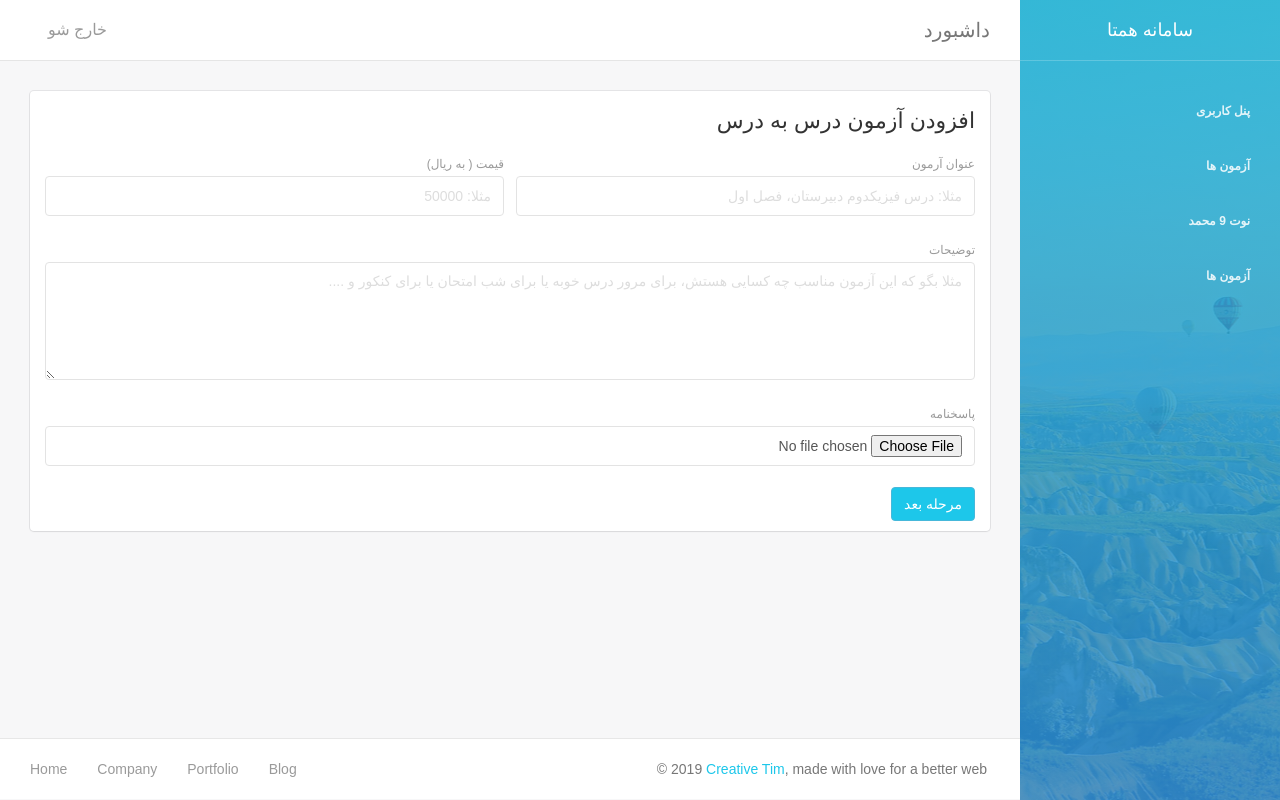
After one commit to mahdimsr/hamta, a Laravel app: page /admin/dashboard/exams/add in a window 1280 px wide. The commit adds this page. Run offline with Laravel 8, Linux system fonts and the light colour scheme; a user stored in the database is signed in; data comes from the database, SQL or seed files in the repository; some libraries are stand-ins or nearby versions.

Commit message:
add exam

```diff
--- a/app/Http/Controllers/Admin/Dashboard/DashboardController.php
+++ b/app/Http/Controllers/Admin/Dashboard/DashboardController.php
@@ -11,4 +11,6 @@ class DashboardController extends Controller
 	{
 		return view('admin.dashboard.layout');
     }
+
+
 }
--- /dev/null
+++ b/app/Http/Controllers/Admin/Dashboard/LessonExamController.php
@@ -0,0 +1,56 @@
+<?php
+
+namespace App\Http\Controllers\Admin\Dashboard;
+
+use App\model\LessonExam;
+use Illuminate\Http\Request;
+use App\Http\Controllers\Controller;
+use Illuminate\Support\Facades\Storage;
+
+
+class LessonExamController extends Controller
+{
+
+
+	public function exams()
+	{
+		$lessonExam = LessonExam::all();
+
+		return $lessonExam;
+
+		return view('admin.dashboard.lessonExam.exams');
+	}
+
+
+
+	public function addShow()
+	{
+		return view('admin.dashboard.lessonExam.add');
+	}
+
+
+
+	public function add(Request $r)
+	{
+		//validate here
+
+
+		//after validate
+
+		$answerFile = $r->file('answerSheet');
+
+		$lessonExam = new LessonExam();
+
+		$lessonExam->exm         = 'TextExm';
+		$lessonExam->title       = $r->input('title');
+		$lessonExam->description = $r->input('description');
+		$lessonExam->price       = $r->input('price');
+		$lessonExam->answerSheet = $answerFile->hashName();
+
+		$lessonExam->save();
+
+		Storage::disk('lessonExam')->put($lessonExam->exm, $answerFile);
+
+		return redirect()->route('admin_exams');
+	}
+}
--- a/config/filesystems.php
+++ b/config/filesystems.php
@@ -45,23 +45,30 @@ return [
 
 		'local' => [
 			'driver' => 'local',
-            'root' => storage_path('app'),
+			'root'   => storage_path('app'),
 		],
 
 		'public' => [
-            'driver' => 'local',
-            'root' => storage_path('app/public'),
-            'url' => env('APP_URL').'/storage',
+			'driver'     => 'local',
+			'root'       => storage_path('app/public'),
+			'url'        => env('APP_URL') . '/storage',
+			'visibility' => 'public',
+		],
+
+		'lessonExam' => [
+			'driver'     => 'local',
+			'root'       => storage_path('app/public/lessonExam'),
+			'url'        => env('APP_URL') . '/storage',
 			'visibility' => 'public',
 		],
 
 		's3' => [
 			'driver' => 's3',
-            'key' => env('AWS_ACCESS_KEY_ID'),
+			'key'    => env('AWS_ACCESS_KEY_ID'),
 			'secret' => env('AWS_SECRET_ACCESS_KEY'),
 			'region' => env('AWS_DEFAULT_REGION'),
 			'bucket' => env('AWS_BUCKET'),
-            'url' => env('AWS_URL'),
+			'url'    => env('AWS_URL'),
 		],
 
 	],
--- a/resources/views/admin/dashboard/layout.blade.php
+++ b/resources/views/admin/dashboard/layout.blade.php
@@ -45,16 +45,16 @@
 			</div>
 
 			<ul class="nav text-right ">
-				<li class="{{\Illuminate\Support\Facades\Request::is('dashboard/') ? 'active' : ''}}">
-					<a href="dashboard.html">
+				<li class="{{\Illuminate\Support\Facades\Route::currentRouteName() == 'admin_dashboard' ? 'active' : ''}}">
+					<a href="{{route('admin_dashboard')}}">
 						<i class="pe-7s-graph "></i>
 						<p>پنل کاربری</p>
 					</a>
 				</li>
-				<li class="{{\Illuminate\Support\Facades\Request::is('dashboard/profile') ? 'active' : ''}}">
-					<a href="{{action('Student\\Dashboard\\DashboardController@profile')}}">
+				<li class="{{Illuminate\Support\Facades\Route::currentRouteName() == 'admin_exams' ? 'active' : ''}}">
+					<a href="{{route('admin_exams')}}">
 						<i class="pe-7s-user"></i>
-						<p>ویرایش پروفابل</p>
+						<p>آزمون ها</p>
 					</a>
 				</li>
 				<li>
--- /dev/null
+++ b/resources/views/admin/dashboard/lessonExam/add.blade.php
@@ -0,0 +1,60 @@
+@extends('admin.dashboard.layout')
+
+@section('content')
+
+	<div class="row">
+		<div class="col-md-12">
+			<div class="card text-right">
+				<div class="header ">
+					<h4 class="title">افزودن آزمون درس به درس</h4>
+				</div>
+				<div class="content">
+					<form method="post" action="{{route('admin_lExam_add')}}" enctype="multipart/form-data">
+
+						{{csrf_field()}}
+
+						<div class="row">
+							<div class="col-md-6">
+								<div class="form-group">
+									<label>قیمت ( به ریال)</label>
+									<input name="price" dir="rtl" type="text" class="form-control" placeholder="مثلا: 50000">
+								</div>
+							</div>
+							<div class="col-md-6">
+								<div class="form-group">
+									<label>عنوان آرمون</label>
+									<input name="title" dir="rtl" type="text" class="form-control" placeholder="مثلا: درس فیزیکدوم دبیرستان، فصل اول">
+								</div>
+							</div>
+						</div>
+
+						<div class="row">
+							<div class="col-md-12">
+								<div class="form-group">
+									<label>توضیحات</label>
+									<textarea name="description" dir="rtl" rows="5" class="form-control" placeholder="مثلا بگو که این آزمون مناسب چه کسایی هستش، برای مرور درس خوبه یا برای شب امتحان یا برای کنکور و ...."></textarea>
+								</div>
+							</div>
+						</div>
+
+						<div class="row">
+							<div class="col-md-12">
+								<div class="form-group">
+									<label>پاسخنامه</label>
+									<input name="answerSheet" dir="rtl" type="file" class="form-control">
+								</div>
+							</div>
+						</div>
+
+
+						<button type="submit" class="btn btn-info btn-fill pull-right">مرحله بعد</button>
+						<div class="clearfix"></div>
+					</form>
+				</div>
+			</div>
+		</div>
+
+
+	</div>
+
+@endsection
--- a/routes/web.php
+++ b/routes/web.php
@@ -41,7 +41,16 @@ Route::namespace('Admin')->group(function()
 
 	Route::middleware('auth:admin')->namespace('Dashboard')->prefix('admin/dashboard')->group(function()
 	{
-		Route::get('/','DashboardController@dashboard')->name('admin_dashboard');
+		Route::get('/', 'DashboardController@dashboard')->name('admin_dashboard');
+
+		Route::prefix('exams')->group(function()
+		{
+			Route::get('/', 'LessonExamController@exams')->name('admin_exams');
+			Route::get('/add', 'LessonExamController@addShow')->name('admin_exams_addShow');
+			Route::post('/add', 'LessonExamController@add')->name('admin_lExam_add');
+
+		});
+
 
 	});
 
```
Also changed, not shown: app/model/LessonExam.php (+20 -2 lines), resources/views/admin/dashboard/lessonExam/exams.blade.php (added, +7 -0 lines), database/migrations/2019_08_11_105225_create_admin_table.php. Lines whose indentation alone changed are shown as unchanged.
